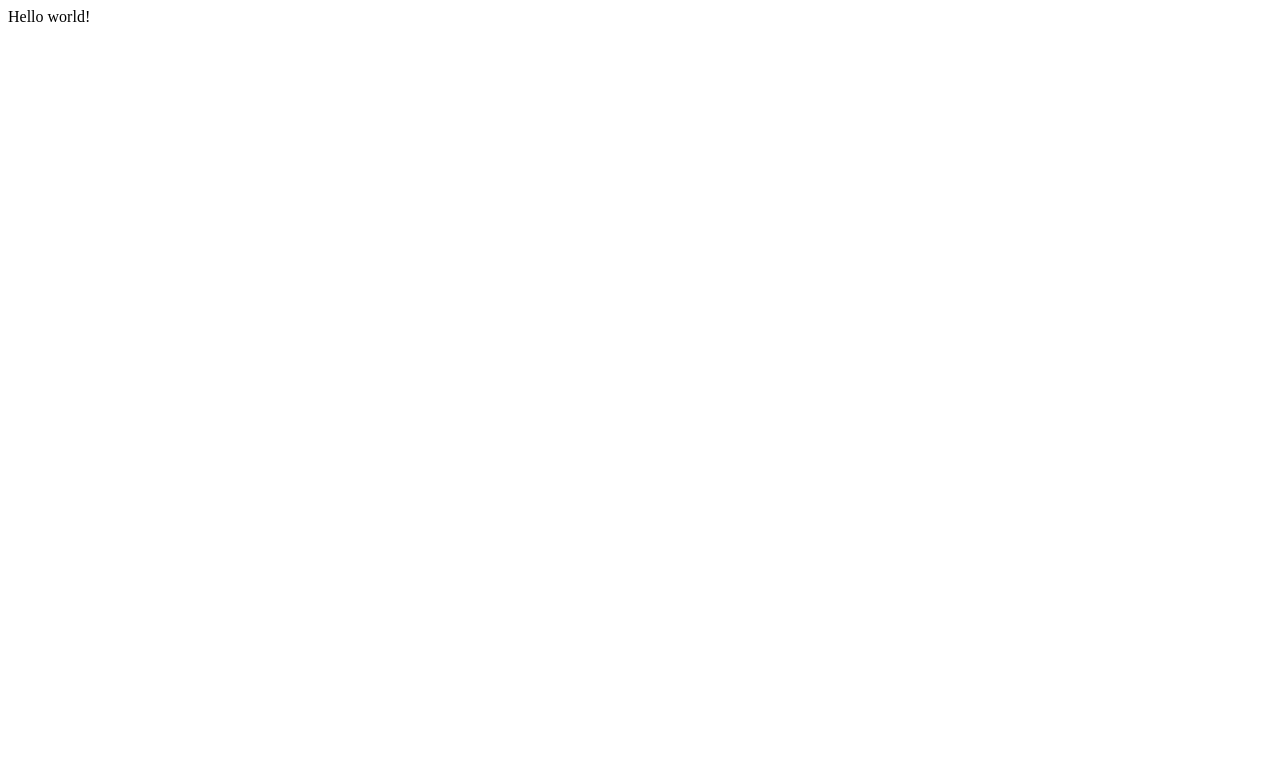
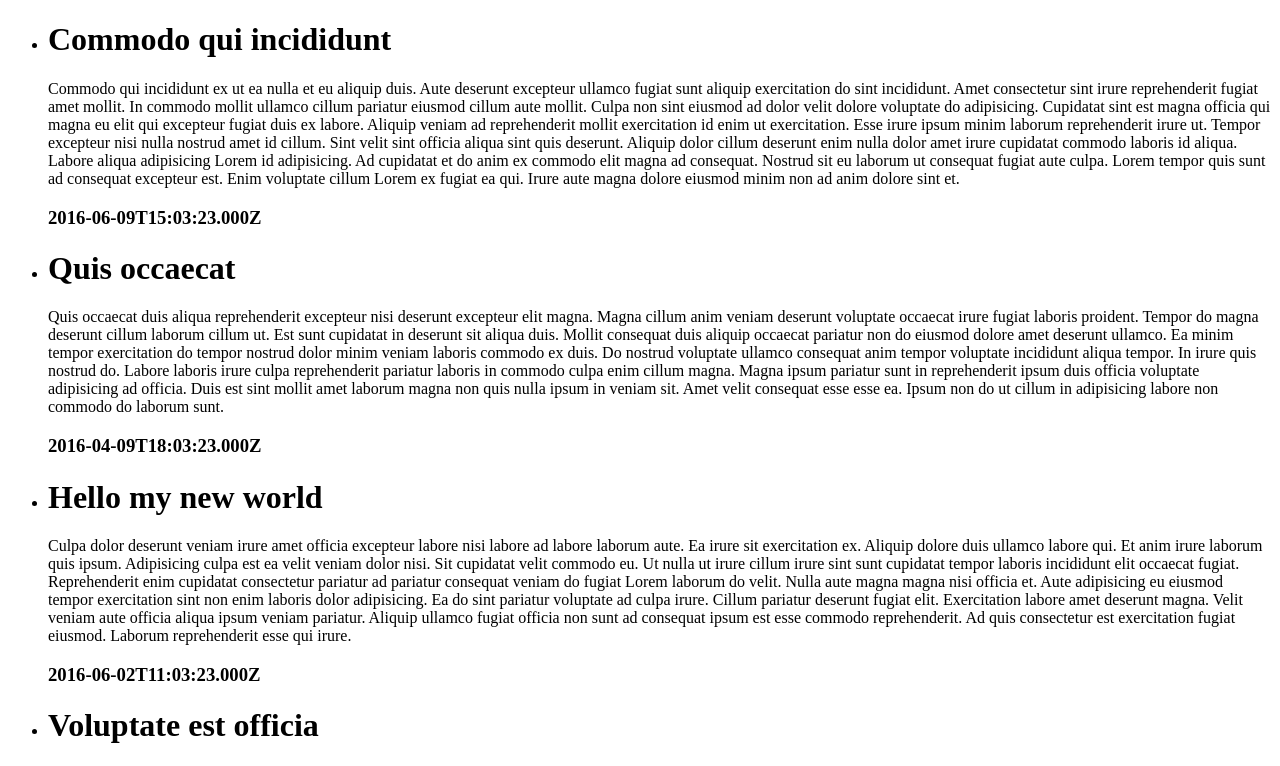
Before and after one commit to DzmitryU/WebNewspaper, a React app: page / in a window 1280 px wide. Shown: the top 766 px of the page. Built offline with nearby package versions, Linux system fonts and the light colour scheme.

Commit message:
Added article list

```diff
--- a/src/components/App.js
+++ b/src/components/App.js
@@ -1,8 +1,13 @@
 import React from 'react'
+import ArticleList from './ArticleList'
+
+import { articles } from '../data/mock'
 
 function App() {
     return (
-        <div>Hello world!</div>
+        <ArticleList
+            articles={articles}
+        />
     )
 }
 
--- /dev/null
+++ b/src/components/ArticleList.js
@@ -0,0 +1,22 @@
+import React from 'react';
+import Article from './Article';
+
+class ArticleList extends React.Component {
+    render() {
+        const articleElements = this.props.articles.map((article) => {
+            return (
+                <li key={article.id}>
+                    <Article article={article}/>
+                </li>
+            )
+        });
+
+        return (
+            <ul>
+                {articleElements}
+            </ul>
+        );
+    };
+};
+
+export default ArticleList;
```
Also changed, not shown: src/components/Article.js (+4 -4 lines).
